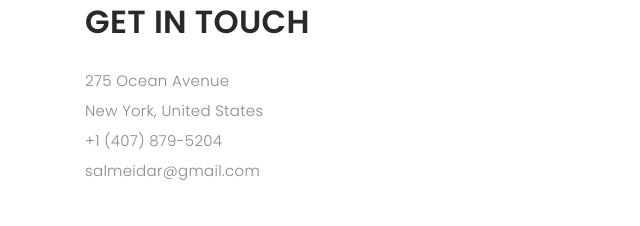
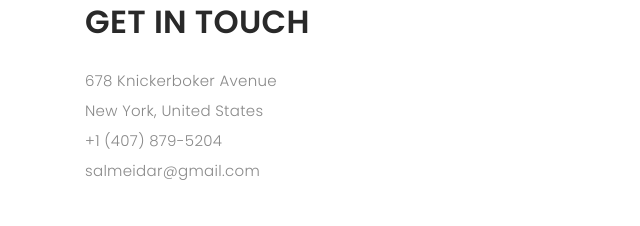
Before and after one commit to saresende/portfolio, a plain HTML site: page index.html in a window 1280 px wide. Shown: the part 3661-3887 px from the top of the page, 0-640 px from the left. Drawn offline with nearby package versions, Linux system fonts and the light colour scheme; files whose address does not match are found by name; a web font is replaced by a local one.

Commit message:
updated address

```diff
--- a/index.html
+++ b/index.html
@@ -333,7 +333,7 @@
               <h2 class="mb-30">GET IN TOUCH</h2>
 
               <ul class="contact-details">
-                <li><span>275 Ocean Avenue</span></li>
+                <li><span>678 Knickerboker Avenue</span></li>
                 <li><span>New York, United States</span></li>
                 <li><span>+1 (407) 879-5204</span></li>
                 <li><span>salmeidar@gmail.com</span></li>
```
